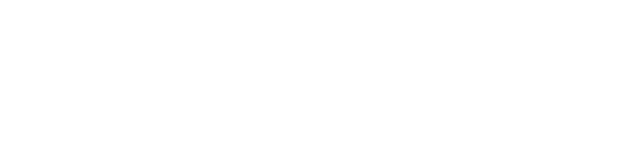
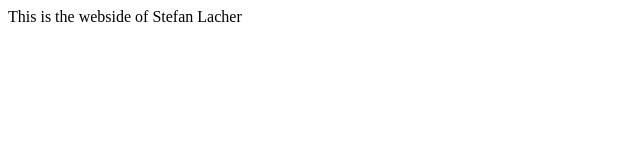
Before and after one commit to Stefan-Lacher/stefanlacher-website, a plain HTML site: page index.html in a window 1280 px wide. Shown: the whole page, without its empty margins (0-640 px from the left). Drawn offline with Linux system fonts and the light colour scheme.

Commit message:
add body

```diff
--- a/index.html
+++ b/index.html
@@ -9,6 +9,7 @@
 </head>
 
 <body>
+    This is the webside of Stefan Lacher
 
 </body>
 
```
